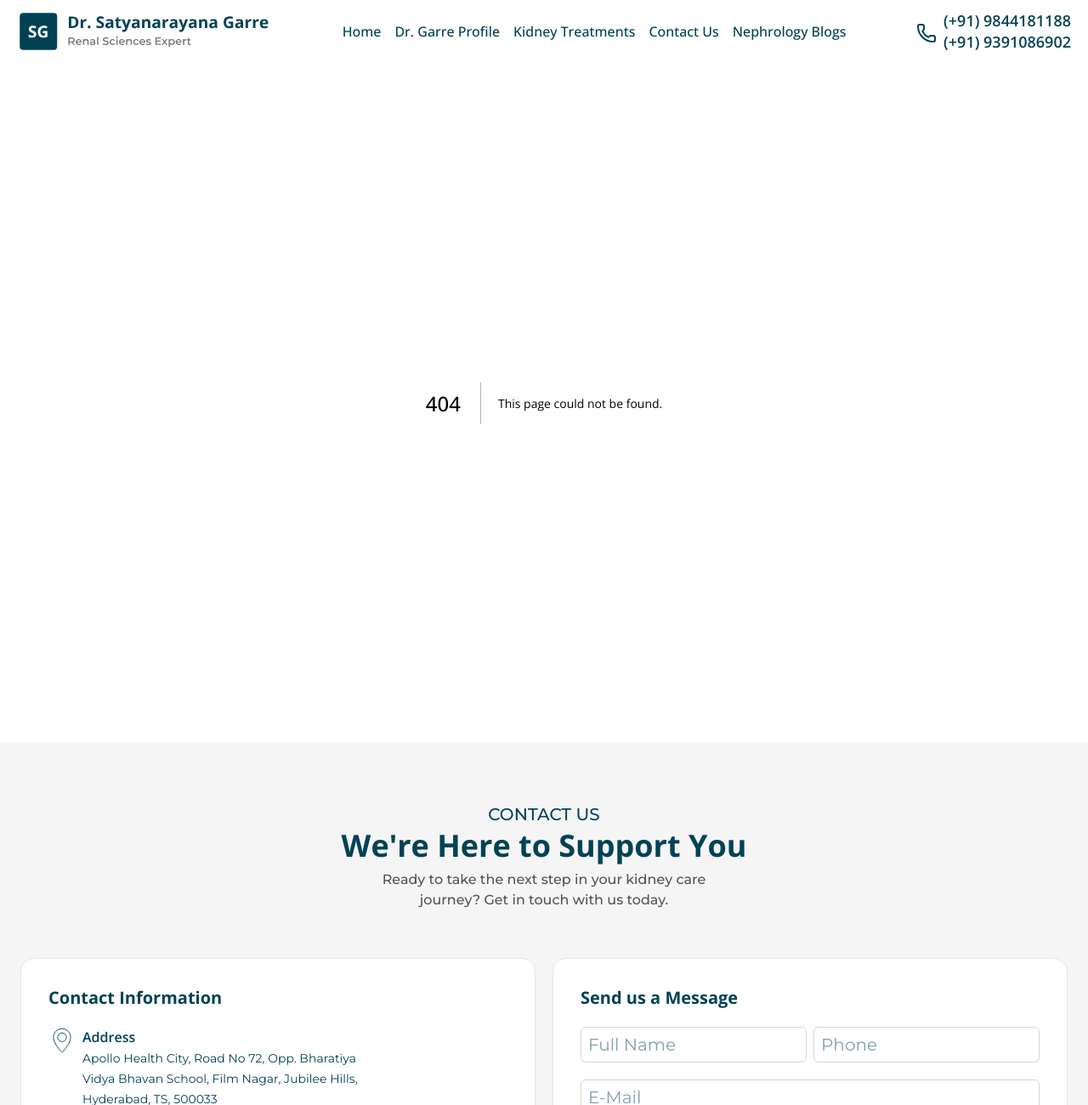
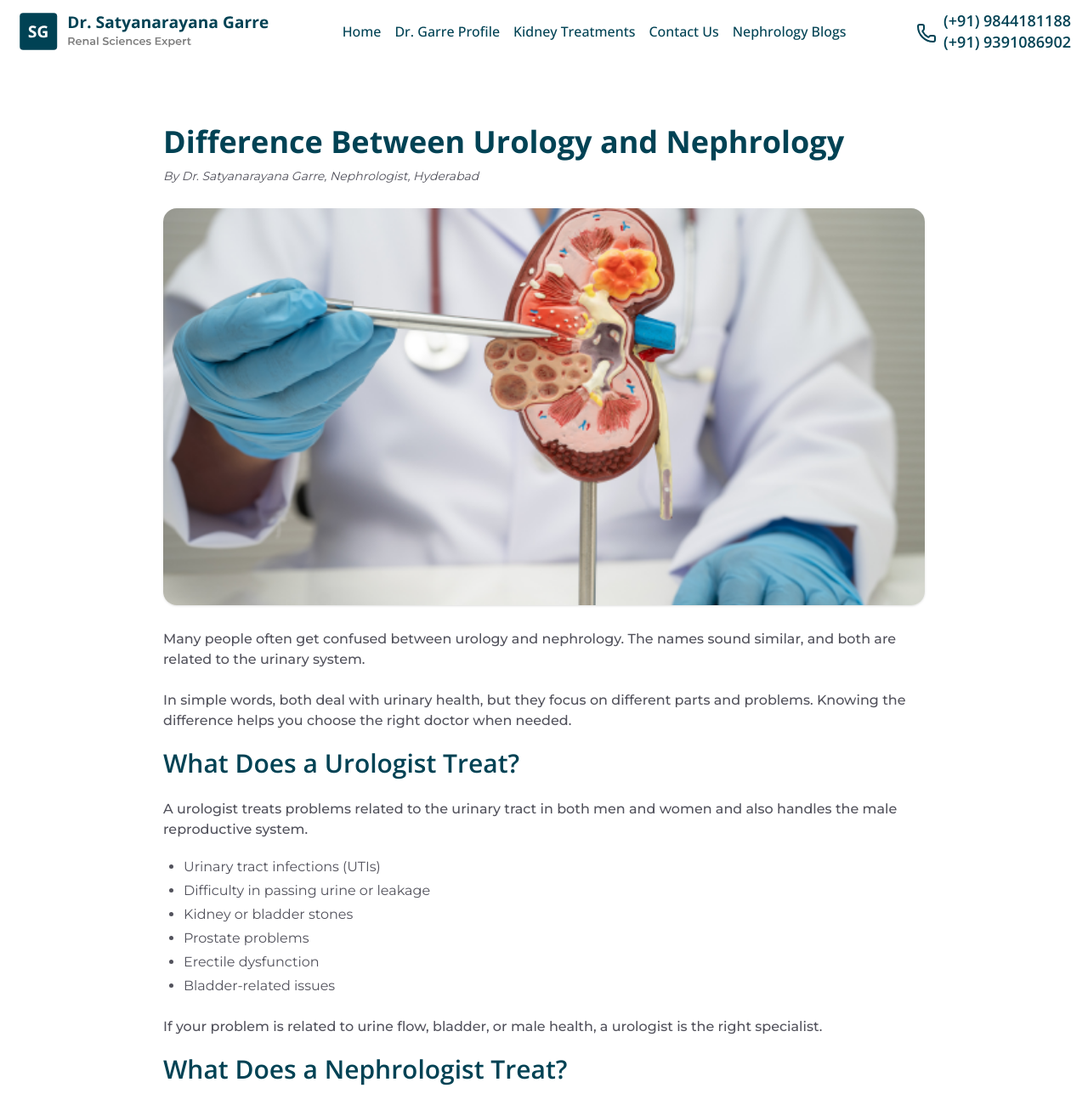
Before and after one commit to priyesshrai/dr-satyanarayana, a Next.js app: page /blogs/urology-vs-nephrology in a window 1280 px wide. Before the commit this address had no page. Shown: the top 1300 px of the page at 85% size. Built offline with nearby package versions, Linux system fonts and the light colour scheme.

Commit message:
update new blog

```diff
--- a/src/app/blogs/page.tsx
+++ b/src/app/blogs/page.tsx
@@ -111,6 +111,12 @@ export default function Blogs() {
       slug: '/blogs/how-av-fistula-improves-quality-of-life-for-dialysis-patients',
       image: '/images/blog/how-av-fistula-improves-quality-of-life-for-dialysis-patients.jpeg'
     },
+    {
+      title: 'Difference Between Urology and Nephrology',
+      content: 'Many people often get confused between urology and nephrology. The names sound similar, and both are related to the urinary system, so it’s normal to wonder what is the difference between urology and nephrology.',
+      slug: '/blogs/urology-vs-nephrology',
+      image: '/images/blog/difference-between-urology-&-nephrology.png'
+    },
   ]
   return (
     <Section>
--- /dev/null
+++ b/src/app/blogs/urology-vs-nephrology/page.tsx
@@ -0,0 +1,162 @@
+import { Section, Subheading, Wrapper } from '@/utils/Section'
+import Image from 'next/image'
+import type { Metadata } from 'next'
+
+export const metadata: Metadata = {
+    title: "Difference Between Urology and Nephrology",
+    description:
+        "Understand the difference between urology and nephrology, what each specialist treats, and how to choose the right doctor.",
+    alternates: {
+        canonical:
+            "https://www.drsatyanarayanagarre.in/blogs/urology-vs-nephrology",
+    },
+}
+
+export default function Page() {
+    return (
+        <Section>
+            <Wrapper>
+                <div className="relative w-full max-w-4xl mx-auto">
+
+                    {/* TITLE */}
+                    <h1 className="md:text-4xl text-3xl text-dark-navy font-bold leading-tight">
+                        Difference Between Urology and Nephrology
+                    </h1>
+
+                    {/* AUTHOR */}
+                    <span className="text-sm italic text-zinc-600 block mt-2">
+                        By Dr. Satyanarayana Garre, Nephrologist, Hyderabad
+                    </span>
+
+                    {/* IMAGE */}
+                    <Image
+                        src="/images/blog/difference-between-urology-&-nephrology.png"
+                        width={800}
+                        height={500}
+                        alt="Difference between urology and nephrology"
+                        className="mt-7 w-full rounded-2xl shadow-sm"
+                    />
+
+                    {/* CONTENT */}
+                    <div className="mt-6 flex flex-col gap-5">
+
+                        <Subheading className='text-left'>
+                            Many people often get confused between urology and nephrology. The names sound similar, and both are related to the urinary system.
+                        </Subheading>
+
+                        <Subheading className='text-left'>
+                            In simple words, both deal with urinary health, but they focus on different parts and problems. Knowing the difference helps you choose the right doctor when needed.
+                        </Subheading>
+
+                        {/* SECTION */}
+                        <h2 className="md:text-3xl text-2xl font-semibold text-dark-navy">
+                            What Does a Urologist Treat?
+                        </h2>
+
+                        <Subheading className='text-left'>
+                            A urologist treats problems related to the urinary tract in both men and women and also handles the male reproductive system.
+                        </Subheading>
+
+                        <ul className="list-disc pl-6 text-zinc-600 space-y-1">
+                            <li>Urinary tract infections (UTIs)</li>
+                            <li>Difficulty in passing urine or leakage</li>
+                            <li>Kidney or bladder stones</li>
+                            <li>Prostate problems</li>
+                            <li>Erectile dysfunction</li>
+                            <li>Bladder-related issues</li>
+                        </ul>
+
+                        <Subheading className='text-left'>
+                            If your problem is related to urine flow, bladder, or male health, a urologist is the right specialist.
+                        </Subheading>
+
+                        {/* SECTION */}
+                        <h2 className="md:text-3xl text-2xl font-semibold text-dark-navy">
+                            What Does a Nephrologist Treat?
+                        </h2>
+
+                        <Subheading className='text-left'>
+                            A nephrologist focuses on kidney health and how well your kidneys function.
+                        </Subheading>
+
+                        <ul className="list-disc pl-6 text-zinc-600 space-y-1">
+                            <li>Chronic kidney disease (CKD)</li>
+                            <li>Kidney infections</li>
+                            <li>Complicated UTIs</li>
+                            <li>High blood pressure related to kidneys</li>
+                            <li>Abnormal kidney test results</li>
+                            <li>Electrolyte imbalance</li>
+                        </ul>
+
+                        <Subheading className='text-left'>
+                            If your issue is related to kidney function, a nephrologist is the right doctor.
+                        </Subheading>
+
+                        {/* SECTION */}
+                        <h2 className="md:text-3xl text-2xl font-semibold text-dark-navy">
+                            Main Difference Between Urology and Nephrology
+                        </h2>
+
+                        <Subheading className='text-left'>
+                            The easiest way to understand the difference:
+                        </Subheading>
+
+                        <ul className="list-disc pl-6 text-zinc-600 space-y-1">
+                            <li><b>Urology:</b> urine flow, bladder, and male reproductive system</li>
+                            <li><b>Nephrology:</b> kidney health and kidney function</li>
+                        </ul>
+
+                        <Subheading className='text-left'>
+                            One focuses on structure and urine passage, while the other focuses on how well kidneys function internally.
+                        </Subheading>
+
+                        {/* SECTION */}
+                        <h2 className="md:text-3xl text-2xl font-semibold text-dark-navy">
+                            Which Doctor Should You Choose?
+                        </h2>
+
+                        <Subheading className='text-left'>
+                            Choosing between a urologist and a nephrologist can feel confusing, but here’s a simple guide:
+                        </Subheading>
+
+                        <ul className="list-disc pl-6 text-zinc-600 space-y-1">
+                            <li>Visit a urologist for urine blockage, burning urination, or bladder issues</li>
+                            <li>Visit a nephrologist for kidney problems or abnormal test results</li>
+                        </ul>
+
+                        <Subheading className='text-left'>
+                            In some cases, both specialists may work together, especially for conditions like kidney stones.
+                        </Subheading>
+
+                        {/* SECTION */}
+                        <h2 className="md:text-3xl text-2xl font-semibold text-dark-navy">
+                            Why This Difference Matters
+                        </h2>
+
+                        <Subheading className='text-left'>
+                            Understanding the difference helps avoid delays in treatment. Many people go to the wrong specialist or ignore early symptoms.
+                        </Subheading>
+
+                        <Subheading className='text-left'>
+                            Some urinary problems may actually start from the kidneys, and a nephrologist can identify the root cause early.
+                        </Subheading>
+
+                        {/* SECTION */}
+                        <h2 className="md:text-3xl text-2xl font-semibold text-dark-navy">
+                            Conclusion
+                        </h2>
+
+                        <Subheading className='text-left'>
+                            Urologists deal with urinary tract and male reproductive issues, while nephrologists focus on kidney health and function.
+                            <br /><br />
+                            If you are facing any kidney-related issue, it is best to consult a specialist early.
+                            <br /><br />
+                            Dr. Satyanarayana Garre, a nephrology specialist in Hyderabad, provides expert guidance and treatment for kidney diseases.
+                        </Subheading>
+
+                    </div>
+                </div>
+            </Wrapper>
+        </Section>
+    )
+}
--- a/src/app/sitemap.ts
+++ b/src/app/sitemap.ts
@@ -27,6 +27,7 @@ export default function sitemap(): MetadataRoute.Sitemap {
     { url: 'https://www.drsatyanarayanagarre.in/blogs/utis-in-women-causes-prevention', priority: 0.8 },
     { url: 'https://www.drsatyanarayanagarre.in/blogs/why-kidney-disease-is-called-a-silent-killer', priority: 0.8 },
     { url: 'https://www.drsatyanarayanagarre.in/blogs/how-av-fistula-improves-quality-of-life-for-dialysis-patients', priority: 0.8 },
+    { url: 'https://www.drsatyanarayanagarre.in/blogs/urology-vs-nephrology', priority: 0.8 },
     { url: 'https://www.drsatyanarayanagarre.in/services/hypertension-and-diabetes-kidney-problems', priority: 0.64 },
     { url: 'https://www.drsatyanarayanagarre.in/services/inherited-and-rare-kidney-disorders', priority: 0.64 },
     { url: 'https://www.drsatyanarayanagarre.in/services/interventional-nephrology-and-renal-imaging', priority: 0.64 },
```
Also changed, not shown: public/images/blog/difference-between-urology-&-nephrology.png (added).
